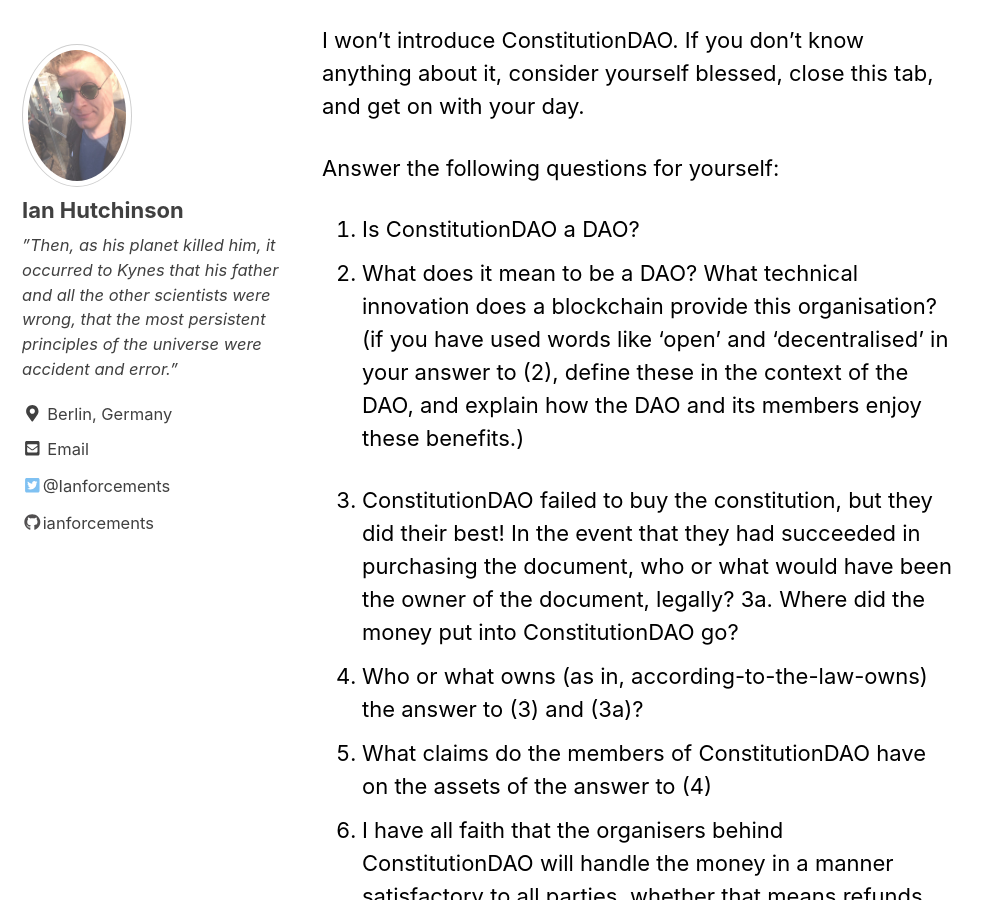
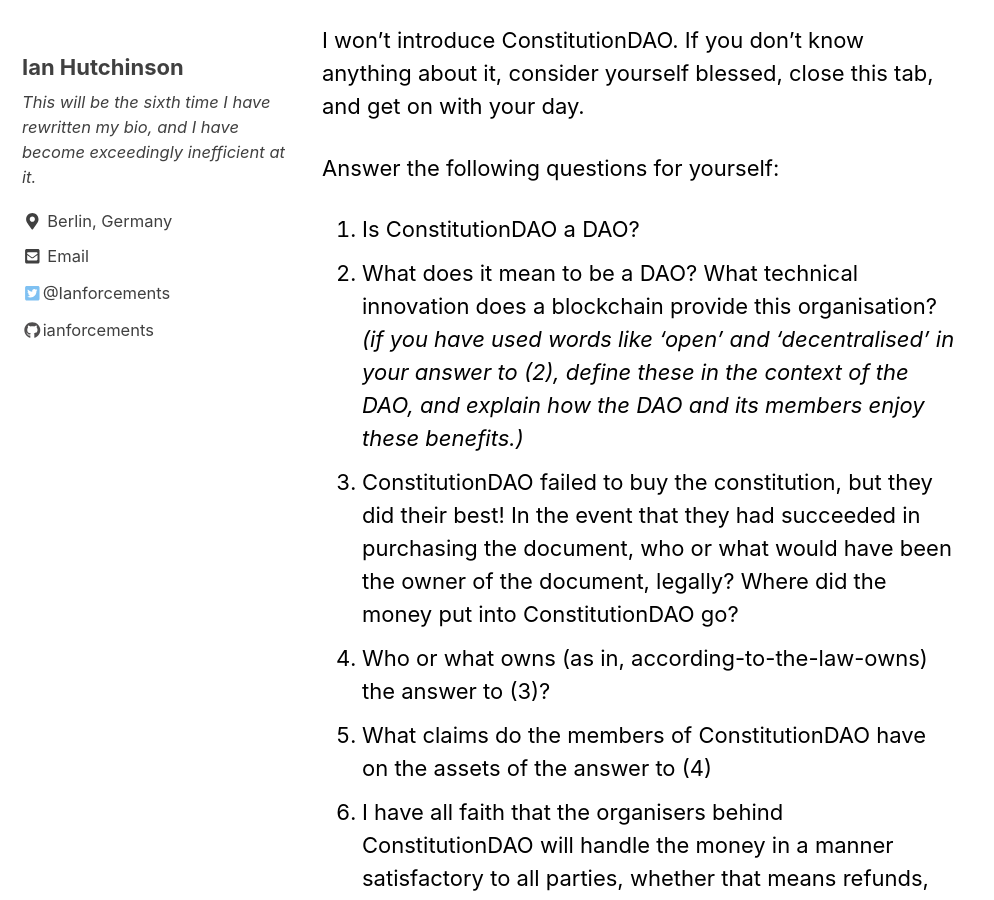
Before and after one commit to ianforcements/ianforcements.github.io, a Jekyll site: the page built from _posts/2021-11-27-constitutiondao.markdown, in a window 1280 px wide and 900 px high, scrolled down 396 px. Shown: the whole window, without its empty margins (0-994 px from the left). Built offline with Jekyll 4.4.1, drawn with Linux system fonts in a browser that asks for light colours; nearby versions of some CDN libraries; some of the changed text lies outside the part shown.

Commit message:
Add bitcoin auditability, some config, article edits

```diff
--- a/_config.yml
+++ b/_config.yml
@@ -9,10 +9,10 @@
 
 # Site Settings
 locale                   : "en-US"
-title                    : "Accident and Error"
+title                    : "Ian's Blog"
 title_separator          : "-"
 name                     : "Ian Hutchinson"
-description              : "The most persistent principles of the universe."
+description              : "I write sometimes."
 url                      : # the base hostname & protocol for your site e.g. "https://mmistakes.github.io"
 baseurl                  : # the subpath of your site, e.g. "/blog"
 repository               : ianforcements/ianforcements.github.io # GitHub username/repo-name e.g. "mmistakes/minimal-mistakes"
@@ -91,8 +91,8 @@
 # Site Author
 author:
   name             : "Ian Hutchinson"
-  avatar           : /assets/images/face.jpg # path of avatar image, e.g. "/assets/images/bio-photo.jpg"
-  bio              : "”Then, as his planet killed him, it occurred to Kynes that his father and all the other scientists were wrong, that the most persistent principles of the universe were accident and error.”"
+  #  avatar           : /assets/images/face.jpg # path of avatar image, e.g. "/assets/images/bio-photo.jpg"
+  bio              : "This will be the sixth time I have rewritten my bio, and I have become exceedingly inefficient at it."
   location         : "Berlin, Germany"
   email            : ian.hutchinson@gmail.com
   uri              :
--- a/_posts/2021-11-27-constitutiondao.markdown
+++ b/_posts/2021-11-27-constitutiondao.markdown
@@ -15,16 +15,13 @@
 
 1. Is ConstitutionDAO a DAO?
 2. What does it mean to be a DAO? What technical innovation does a blockchain provide this organisation?
-(if you have used words like 'open' and 'decentralised' in your answer to (2), define these in the context of the DAO, and explain how the DAO and its members enjoy these benefits.)
-
-3. ConstitutionDAO failed to buy the constitution, but they did their best! In the event that they had succeeded in purchasing the document, who or what would have been the owner of the document, legally?
-3a. Where did the money put into ConstitutionDAO go?
-4. Who or what owns (as in, according-to-the-law-owns) the answer to (3) and (3a)?
+  *(if you have used words like 'open' and 'decentralised' in your answer to (2), define these in the context of the DAO, and explain how the DAO and its members enjoy these benefits.)*
+3. ConstitutionDAO failed to buy the constitution, but they did their best! In the event that they had succeeded in purchasing the document, who or what would have been the owner of the document, legally? Where did the money put into ConstitutionDAO go?
+4. Who or what owns (as in, according-to-the-law-owns) the answer to (3)?
 5. What claims do the members of ConstitutionDAO have on the assets of the answer to (4)
 6. I have all faith that the organisers behind ConstitutionDAO will handle the money in a manner satisfactory to all parties, whether that means refunds, partial refunds, putting the money towards other causes, or something else. In the hypothetical scenario where the organisers were less scrupulous, what recourse would the members of ConstitutionDAO have against them?
 7. Again on the topic of what to do with the money, if the members of ConstitutionDAO all voted to buy Abraham Lincoln's hat, but the owners of the multisig wallet decided, at the last minute, to buy (say) George Washington's silverware instead, what recourse would the good people of ConstitutionDAO have against this misuse of their funds?
 8. The ConsititionDAO organisers proposed a refund process involving a website, a new token, and a lot of manual work on their part. Their hard work at bootstrapping this governance infrastructure is admirable. Why are the governance features of the DAO itself (such as, voting rights of DAO tokens) unable to meet their requirements?
-
 9. Given your answers to (5), (6), (7) and (8), do you still feel that ConstitutionDAO enjoys the benefits you described in your answer to (2)?
 10. Given your answer to (9), do you still stand by your answer to (1)?
 
```
Also changed, not shown: _pages/about.md (+1 -1 lines), _posts/2021-11-23-nft-recursive-broomcloset.markdown (+5 -5 lines), _posts/2021-11-27-bitcoin-auditability.markdown (added, +45 -0 lines).
